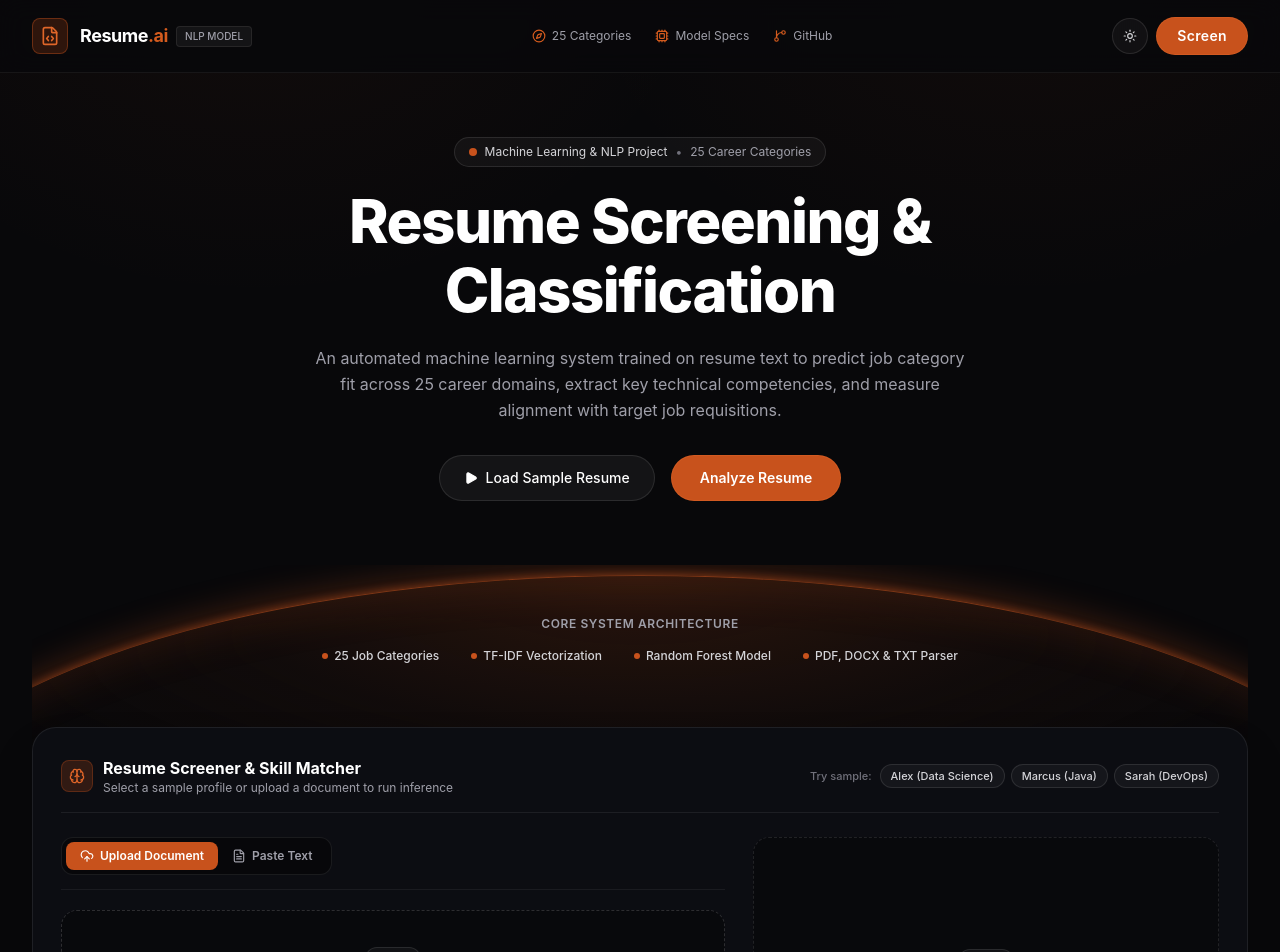
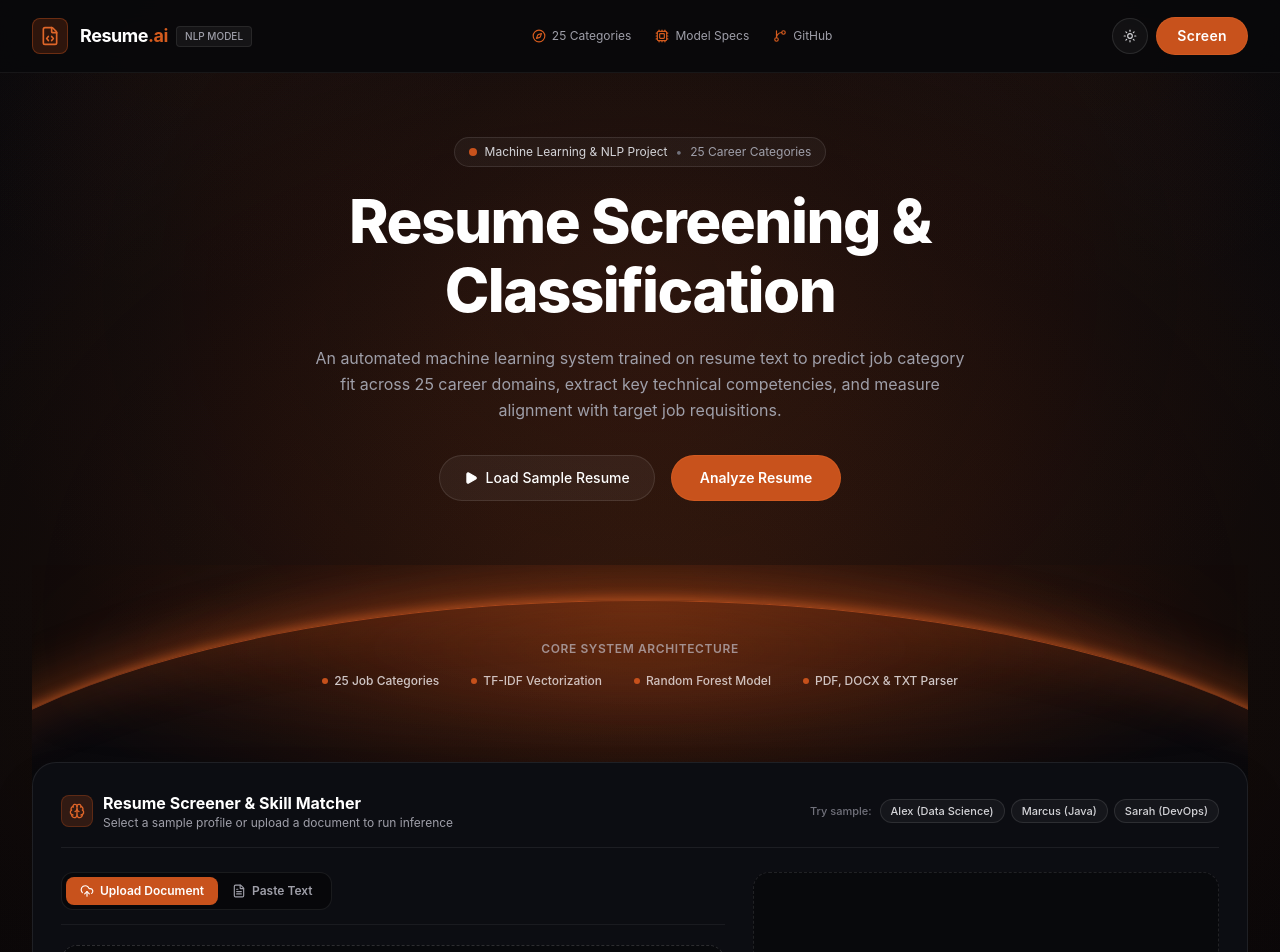
Before and after one commit to weirdswizard/ResumeScreening-, a Next.js app in the folder frontend/: page / in a window 1280 px wide. Shown: the top 952 px of the page. Built offline with nearby package versions, Linux system fonts and the light colour scheme.

Commit message:
Add ambient atmospheric background gradients blending seamlessly into the orange horizon arc

```diff
--- a/frontend/src/app/globals.css
+++ b/frontend/src/app/globals.css
@@ -17,53 +17,85 @@
   animation: fadeIn 0.3s cubic-bezier(0.16, 1, 0.3, 1) forwards;
 }
 
-/* Deep Charcoal Background with Subtle Warm Ambient Undertones */
+/* Atmospheric Multi-Layered Dark Background with Smooth Warm Gradients */
 .dark-space-bg {
-  background-color: #08080a;
+  background-color: #070709;
   background-image:
-    radial-gradient(ellipse 60% 40% at 20% -5%, rgba(190, 75, 25, 0.06) 0%, transparent 60%),
-    radial-gradient(ellipse 60% 40% at 80% -5%, rgba(190, 75, 25, 0.06) 0%, transparent 60%);
+    /* Subtle warm ambient glow behind the hero center */
+    radial-gradient(ellipse 70% 45% at 50% 18%, rgba(185, 75, 25, 0.12) 0%, rgba(130, 48, 15, 0.04) 55%, transparent 75%),
+    /* Soft upward ambient bloom rising from the horizon */
+    radial-gradient(ellipse 95% 55% at 50% 38%, rgba(200, 80, 26, 0.18) 0%, rgba(150, 55, 18, 0.07) 50%, transparent 80%),
+    /* Top corner dark warm vignettes */
+    radial-gradient(circle 500px at 15% 0%, rgba(160, 60, 20, 0.07) 0%, transparent 60%),
+    radial-gradient(circle 500px at 85% 0%, rgba(160, 60, 20, 0.07) 0%, transparent 60%),
+    /* Smooth vertical depth */
+    linear-gradient(180deg, #09090c 0%, #070709 35%, #050507 100%);
 }
 
-/* Subtle Warm Orange Curved Horizon (No Blinding Neon) */
+/* Glowing Curved Horizon with Smooth Upward Gradient Mix */
 .horizon-arc-wrapper {
   position: relative;
   width: 100%;
   overflow: hidden;
-  padding-top: 10px;
+  padding-top: 25px;
+}
+
+/* Upward Atmospheric Glow Diffuser - Blends the Horizon naturally into the Hero */
+.horizon-arc-wrapper::before {
+  content: "";
+  position: absolute;
+  top: -40px;
+  left: 50%;
+  transform: translateX(-50%);
+  width: 120%;
+  max-width: 1200px;
+  height: 140px;
+  background: radial-gradient(ellipse at 50% 100%, rgba(200, 82, 28, 0.28) 0%, rgba(160, 60, 20, 0.12) 40%, rgba(120, 42, 14, 0.03) 70%, transparent 90%);
+  filter: blur(28px);
+  pointer-events: none;
+  z-index: 1;
 }
 
 .horizon-arc {
   position: relative;
-  width: 150%;
-  left: -25%;
-  height: 180px;
+  width: 155%;
+  left: -27.5%;
+  height: 190px;
   border-radius: 50% 50% 0 0 / 100% 100% 0 0;
-  background: radial-gradient(ellipse at 50% 0%, rgba(195, 80, 28, 0.18) 0%, rgba(160, 65, 22, 0.06) 40%, rgba(8, 8, 10, 0.95) 75%);
-  border-top: 1px solid rgba(210, 88, 32, 0.55);
+  /* Smooth internal gradient fading naturally into the darker background */
+  background: radial-gradient(ellipse at 50% 0%, rgba(195, 80, 28, 0.26) 0%, rgba(140, 52, 16, 0.11) 32%, rgba(10, 10, 14, 0.85) 60%, #070709 100%);
+  border-top: 1.5px solid rgba(220, 95, 36, 0.65);
   box-shadow:
-    0 -8px 24px rgba(185, 75, 25, 0.25),
-    0 -1px 6px rgba(220, 95, 38, 0.4),
-    inset 0 8px 30px rgba(185, 75, 25, 0.12);
+    0 -12px 36px rgba(195, 78, 26, 0.35),
+    0 -2px 10px rgba(230, 105, 42, 0.6),
+    inset 0 12px 35px rgba(185, 72, 22, 0.16);
 }
 
 @media (min-width: 640px) {
+  .horizon-arc-wrapper {
+    padding-top: 35px;
+  }
+  .horizon-arc-wrapper::before {
+    top: -50px;
+    height: 180px;
+    filter: blur(36px);
+  }
   .horizon-arc {
-    width: 135%;
-    left: -17.5%;
-    height: 240px;
+    width: 138%;
+    left: -19%;
+    height: 250px;
     box-shadow:
-      0 -10px 32px rgba(185, 75, 25, 0.28),
-      0 -1px 8px rgba(220, 95, 38, 0.45),
-      inset 0 10px 40px rgba(185, 75, 25, 0.14);
+      0 -16px 48px rgba(195, 78, 26, 0.38),
+      0 -2px 12px rgba(235, 110, 45, 0.65),
+      inset 0 16px 45px rgba(185, 72, 22, 0.18);
   }
 }
 
 @media (min-width: 1024px) {
   .horizon-arc {
-    width: 125%;
-    left: -12.5%;
-    height: 280px;
+    width: 128%;
+    left: -14%;
+    height: 290px;
   }
 }
 
@@ -84,7 +116,7 @@
   height: 6px;
 }
 ::-webkit-scrollbar-track {
-  background: #08080a;
+  background: #070709;
 }
 ::-webkit-scrollbar-thumb {
   background: rgba(255, 255, 255, 0.12);
--- a/frontend/src/app/page.tsx
+++ b/frontend/src/app/page.tsx
@@ -489,6 +489,10 @@ export default function Home() {
 
       {/* 2. Hero Section (Project Centered with Subtle Warm Horizon) */}
       <section className="relative pt-12 sm:pt-16 pb-0 overflow-hidden flex flex-col items-center text-center px-4 sm:px-6 lg:px-8">
+        {/* Atmospheric Ambient Gradient Glows behind Hero Content */}
+        <div className="absolute top-1/4 left-1/2 -translate-x-1/2 w-[650px] max-w-full h-[280px] bg-gradient-to-b from-[#C8521C]/14 via-[#C8521C]/06 to-transparent blur-[80px] rounded-full pointer-events-none -z-10" />
+        <div className="absolute bottom-12 left-1/2 -translate-x-1/2 w-[850px] max-w-full h-[220px] bg-gradient-to-t from-[#C8521C]/22 via-[#C8521C]/08 to-transparent blur-[65px] rounded-full pointer-events-none -z-10" />
+
         {/* Project Tag Badge */}
         <div className="inline-flex items-center gap-2 px-3.5 py-1.5 rounded-full bg-white/[0.04] border border-white/10 text-xs text-zinc-300 mb-5">
           <span className="w-2 h-2 rounded-full bg-[#C8521C]" />
```
